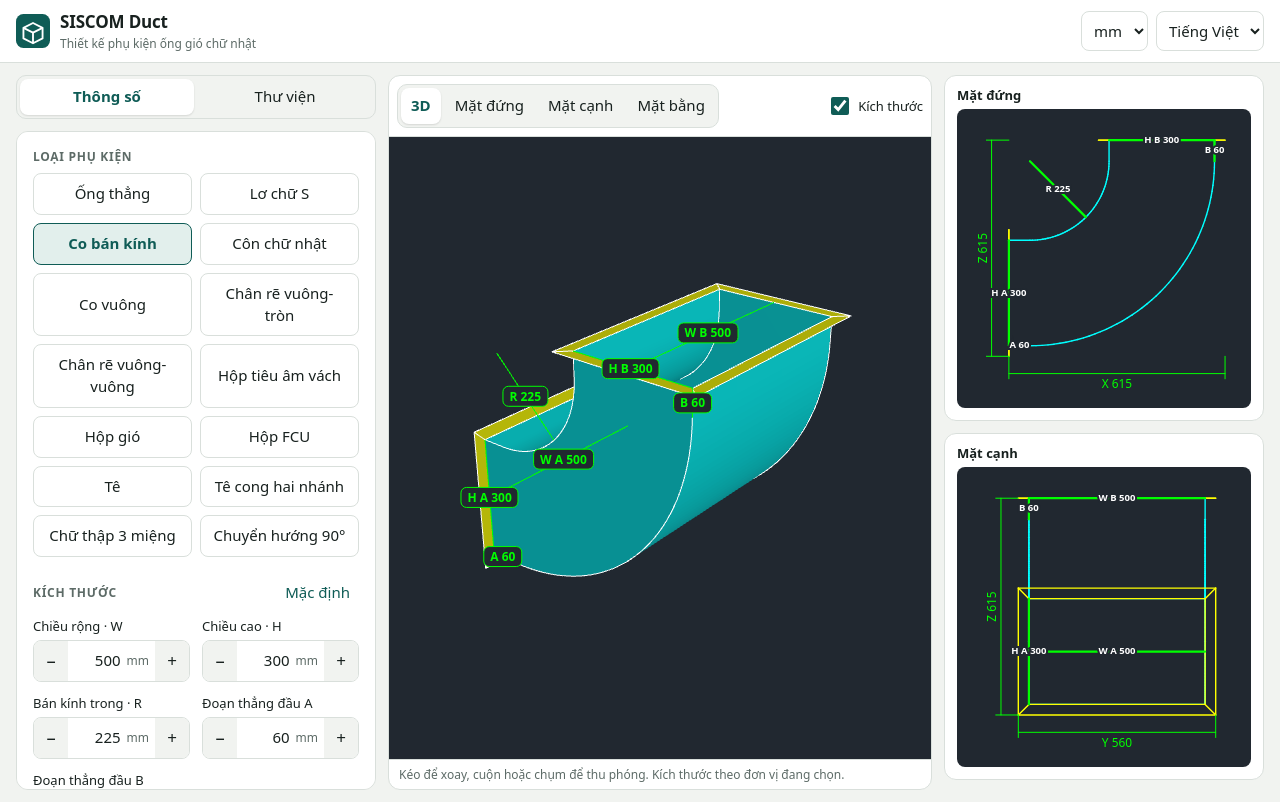
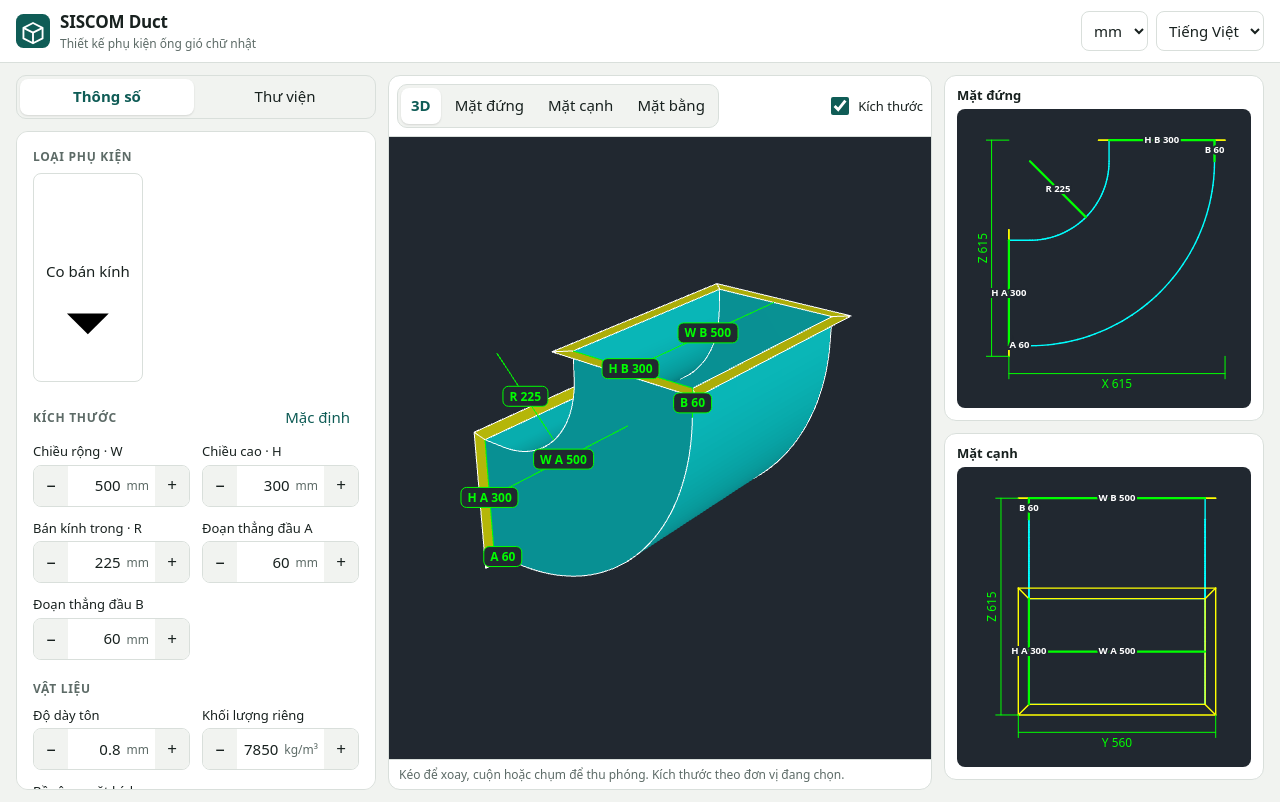
Before and after one commit to siscomdiuehoa/duct-caculator, a React (Vite) app: page / in a window 1280 px wide. Built offline with nearby package versions, Linux system fonts and the light colour scheme.

Commit message:
Use the fitting picker in the parameter panel
Co-Authored-By: Claude Opus 5.5 <noreply@anthropic.com>
Claude-Session: https://claude.ai/code/session_01TwXrEM8Bp4ncUwWEWkVTwG

```diff
--- a/src/ui/App.tsx
+++ b/src/ui/App.tsx
@@ -1,10 +1,11 @@
 import { useEffect, useMemo, useRef, useState } from 'react';
 import { toDxf } from '../core/dxf';
-import { FITTINGS, defaults, getFitting } from '../core/fittings';
+import { defaults, getFitting } from '../core/fittings';
 import { DEFAULT_FLANGE, fromJson, newDesign, toCsv, toJson, UNITS, type Design, type Unit } from '../core/io';
 import { area, flangeLength, weightKg } from '../core/measure';
 import type { Model } from '../core/types';
 import { translate, type Lang } from '../i18n';
+import { FittingPicker } from './FittingPicker';
 import { Viewer3D, type Preset } from './Viewer3D';
 import { Views2D } from './Views2D';
 
@@ -292,13 +293,7 @@ export function App() {
           ) : (
             <>
               <h2>{t('fitting')}</h2>
-              <div className="fittings">
-                {FITTINGS.map((f) => (
-                  <button key={f.id} type="button" className={f.id === design.fitting ? 'on' : ''} onClick={() => pick(f.id)}>
-                    {t(`f.${f.id}`)}
-                  </button>
-                ))}
-              </div>
+              <FittingPicker value={design.fitting} label={t('fitting')} name={(id) => t(`f.${id}`)} onChange={pick} />
 
               <div className="row">
                 <h2>{t('size')}</h2>
@@ -315,11 +310,11 @@ export function App() {
                 {fitting.params.map((p) => (
                   <Field
                     key={`${design.fitting}.${p.key}`}
-                    label={t(`p.${p.key}`)}
+                    label={t(p.label ?? `p.${p.key}`)}
                     value={design.params[p.key]}
-                    factor={factor}
-                    step={STEP[unit]}
-                    suffix={unit}
+                    factor={p.kind === 'count' ? 1 : factor}
+                    step={p.kind === 'count' ? 1 : STEP[unit]}
+                    suffix={p.kind === 'count' ? '' : unit}
                     min={p.min}
                     max={p.max}
                     errText={t('err.number')}
```
